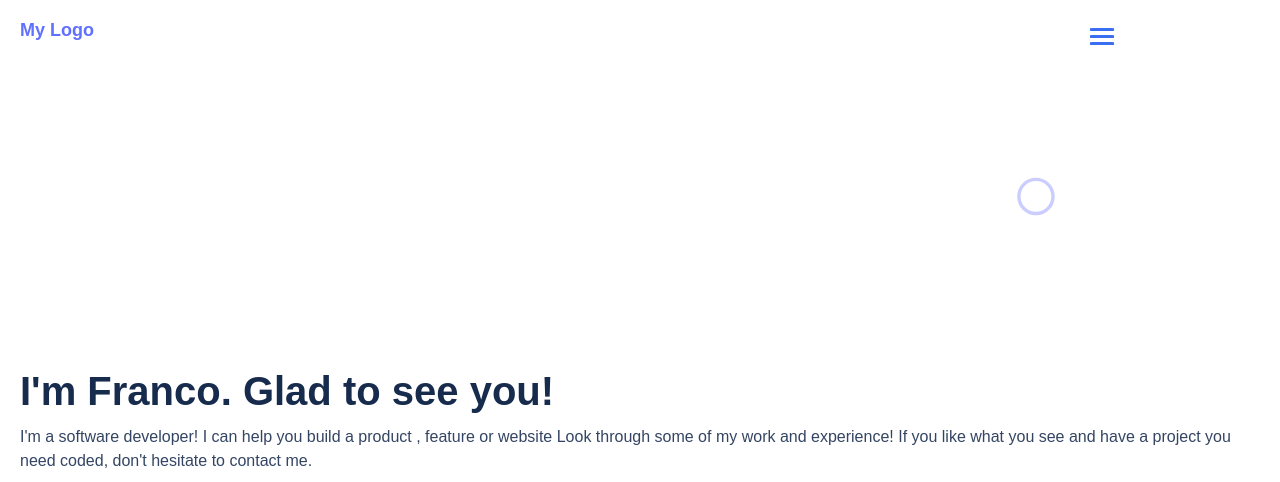
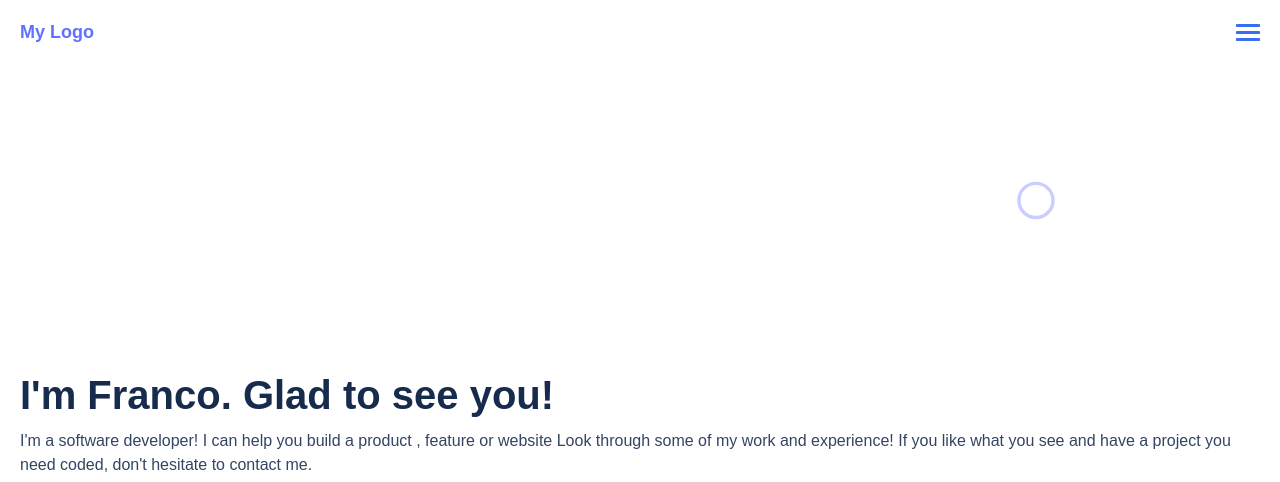
Before and after one commit to gfrancoarq/portfolio2023, a website: page index.html in a window 1280 px wide. Shown: the top 482 px of the page. Drawn offline with Linux system fonts and the light colour scheme.

Commit message:
Refactor index, CSS, and README based on feedback

```diff
--- a/index.html
+++ b/index.html
@@ -8,15 +8,14 @@
     <link rel="stylesheet" href="styles.css" />
   </head>
   <body>
-    <div class="wrapper">
       <!-- Start: Header -->
       <nav class="header container">
             <a class="logo" href="#">My Logo</a>
-            <a href="#" class="hamburger">
+            <button class="hamburger">
             <span class="bar"></span>
             <span class="bar"></span>
             <span class="bar"></span>
-            </a>
+            </button>
             <div class="nav-mbl nav-mbl-inactive">
             <div class="close-btn">
                 <img src="/images/Icon-Cancel.svg" alt="cancel icon" />
@@ -76,6 +75,5 @@
             </div>
       </section>
       <!-- End: Main Section-->
-    </div>
   </body>
 </html>
--- a/styles.css
+++ b/styles.css
@@ -11,13 +11,11 @@
 body {
   font-family: Poppins, sans-serif;
   background-color: #e5e5e5;
-}
-
-.wrapper {
   background: #fff;
   border-bottom-left-radius: 60px;
   margin-bottom: 114px;
 }
+
 
 /** Start header Section **/
 .header {
@@ -37,9 +35,9 @@
 .hamburger {
   display: block;
   cursor: none;
-  position: absolute;
-  right: 13%;
-  top: 3%;
+  border: none;
+  background: none;
+  padding: 0;
 }
 
 .hamburger:hover {
```
Also changed, not shown: README.md.
